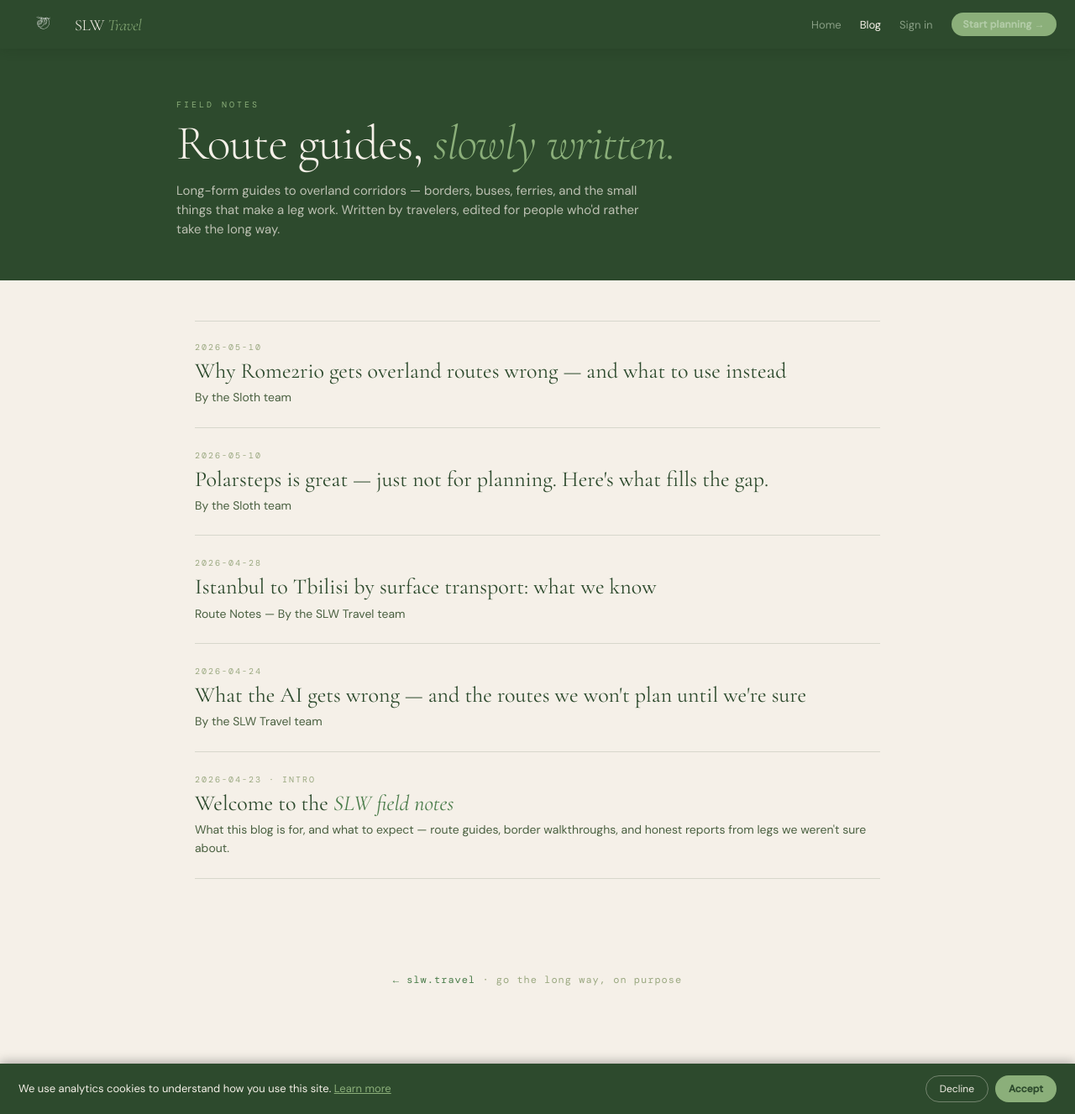
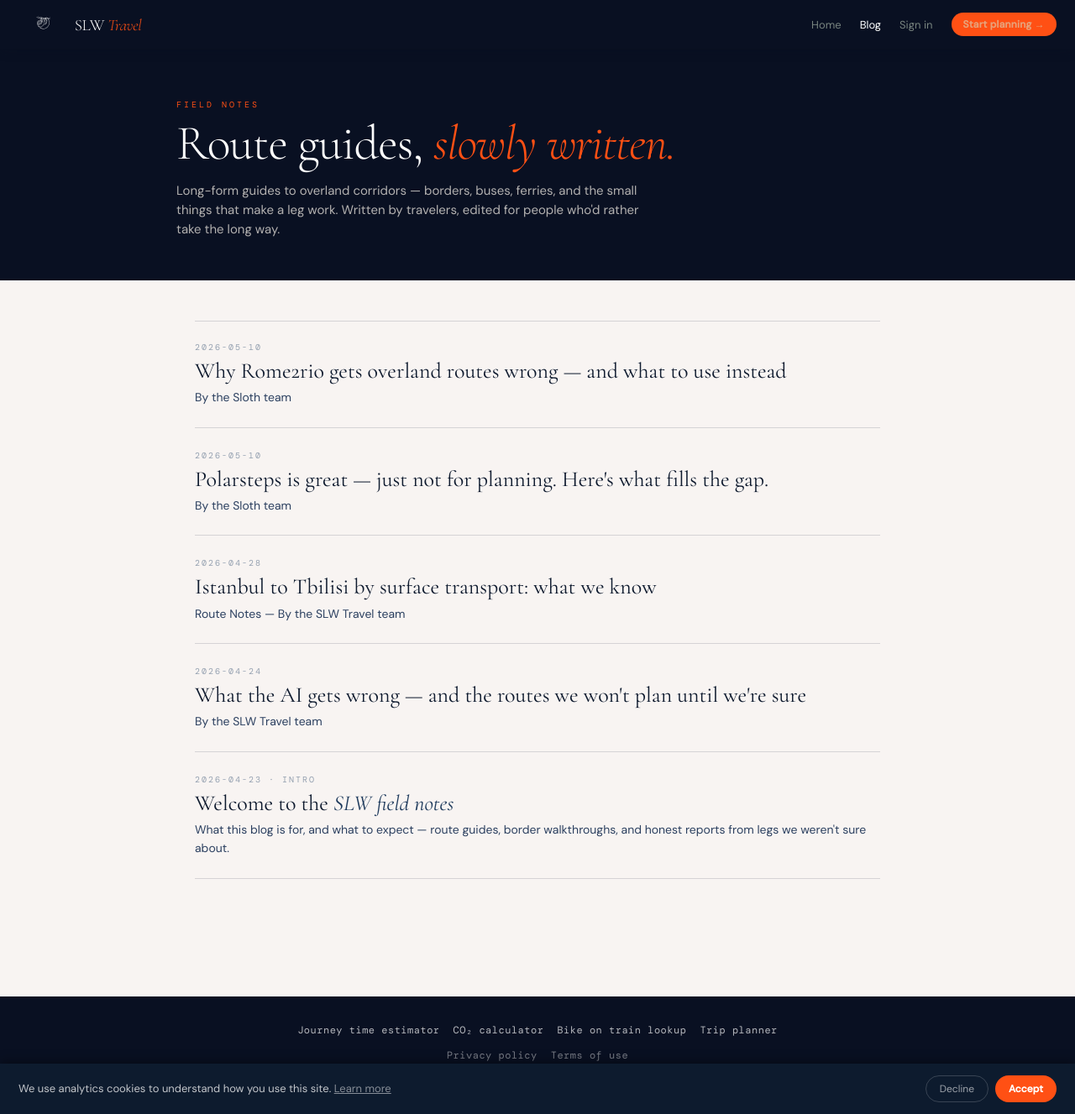
Before and after one commit to srohan8/slw-travel, a Jekyll site: the page built from blog/index.html, in a window 1280 px wide and 1327 px high. Shown: the whole window at 84% size. Built offline with Jekyll 4.4.1, drawn with Linux system fonts in a browser that asks for light colours; some web fonts are replaced.

Commit message:
Update blog + tool pages to app design system
- Replace green token set (--moss:#2D4A2D, --fern:#4A7C4A, --sage:#8BAF7A)
  with app dark navy/orange tokens (--dusk:#091022, --fern:#1E3A5C, --sage:#FF5014)
- Nav backgrounds: var(--moss) → var(--dusk) on all 4 pages
- CTA buttons: green → orange (--sage), text white
- Primary action buttons (calc-btn): green fern → orange sage
- Filter pill active state: --moss → --dusk (bike-on-train)
- Blog: cookie banner updated to dark theme (#0D1B2E, orange accept)
- Blog: simple footer replaced with full tools footer
- All footers: added /blog link alongside the 3 tools + trip planner

Co-Authored-By: Claude Sonnet 4.6 <noreply@anthropic.com>

```diff
--- a/blog/index.html
+++ b/blog/index.html
@@ -19,12 +19,12 @@ function initPostHog(){posthog.init('phc_pXgQk4KkBHuFfnSd7VVHe6ZywTDq5dF6w479ae2
 <style>
 *, *::before, *::after { box-sizing: border-box; margin: 0; padding: 0; }
 :root {
-  --moss:#2D4A2D; --fern:#4A7C4A; --sage:#8BAF7A; --mist:#D4E3CC;
-  --cream:#F5F0E8; --sand:#E8DFD0;
-  --bark:#6B4F3A; --rust:#C4622D; --dusk:#2D4A2D; --gold:#C9A84C;
-  --bg:#FAF7F2; --bg3:var(--cream);
-  --text:#2D4A2D; --text2:#4A6040; --text3:#9AA880;
-  --border:rgba(45,74,45,0.15);
+  --moss:#13213A; --fern:#1E3A5C; --sage:#FF5014; --dusk:#091022;
+  --cream:#FFFFFF; --sand:#F8F4F2;
+  --bark:#3A2A24; --rust:#FF5014; --gold:#FFB800;
+  --bg:#FFFFFF; --bg2:#FAF6F4; --bg3:#F8F4F2;
+  --text:#0E1A2E; --text2:#2C4060; --text3:#94A0B0;
+  --border:rgba(14,26,46,0.15);
   --serif:'Cormorant Garamond',Georgia,serif;
   --body:'DM Sans',system-ui,sans-serif;
   --mono:'DM Mono','Courier New',monospace;
@@ -32,10 +32,10 @@ function initPostHog(){posthog.init('phc_pXgQk4KkBHuFfnSd7VVHe6ZywTDq5dF6w479ae2
 body { font-family:var(--body); background:var(--bg3); color:var(--text); min-height:100vh; }
 
 .mkt-nav {
-  background:var(--moss); color:var(--cream);
+  background:var(--dusk); color:var(--cream);
   padding:13px 22px; display:flex; align-items:center; justify-content:space-between;
   position:sticky; top:0; z-index:20;
-  box-shadow:0 2px 12px rgba(26,43,26,0.2);
+  box-shadow:0 2px 12px rgba(9,16,34,0.3);
 }
 .mkt-logo { display:flex; align-items:center; gap:8px; text-decoration:none; }
 .mkt-logo-text { font-family:var(--serif); font-weight:300; font-size:19px; color:var(--cream); letter-spacing:-0.3px; }
@@ -44,13 +44,13 @@ body { font-family:var(--body); background:var(--bg3); color:var(--text); min-he
 .mkt-nav-links a { color:rgba(212,227,204,0.55); text-decoration:none; transition:color .2s; }
 .mkt-nav-links a:hover, .mkt-nav-links a.active { color:var(--cream); }
 .mkt-cta-pill {
-  background:var(--sage); color:var(--dusk); padding:6px 14px; border-radius:99px;
+  background:var(--sage); color:#fff; padding:6px 14px; border-radius:99px;
   font-weight:600; font-size:12px; cursor:pointer; letter-spacing:0.2px;
   border:none; font-family:var(--body); text-decoration:none; display:inline-block;
 }
 @media(max-width:640px){ .mkt-nav-links a:not(.active) { display:none; } }
 
-.blog-hero { background:var(--dusk); color:var(--cream); padding:60px 22px 48px; }
+.blog-hero { background:var(--dusk); color:var(--cream); padding:60px 22px 48px; border-bottom:none; }
 .blog-hero-inner { max-width:860px; margin:0 auto; }
 .kicker { font-family:var(--mono); font-size:10px; letter-spacing:3px; text-transform:uppercase; color:var(--sage); }
 .blog-h1 { font-family:var(--serif); font-weight:300; font-size:clamp(38px,6vw,58px); line-height:1.05; letter-spacing:-1px; margin:10px 0 14px; }
@@ -71,18 +71,25 @@ body { font-family:var(--body); background:var(--bg3); color:var(--text); min-he
 
 .empty { padding:40px 0; text-align:center; color:var(--text3); font-size:14px; }
 
-footer { text-align:center; padding:32px; color:var(--text3); font-size:12px; font-family:var(--mono); letter-spacing:1px; }
-footer a { color:var(--fern); text-decoration:none; }
+.site-footer{background:var(--dusk);padding:32px 24px;font-size:12px;font-family:var(--mono);letter-spacing:0.5px;margin-top:60px}
+.site-footer-inner{max-width:860px;margin:0 auto;display:flex;flex-direction:column;gap:14px;align-items:center;text-align:center}
+.site-footer-tools{display:flex;flex-wrap:wrap;gap:16px;justify-content:center}
+.site-footer-tools a{color:rgba(255,255,255,0.7);text-decoration:none;transition:color .2s}
+.site-footer-tools a:hover{color:#fff}
+.site-footer-policy{display:flex;gap:16px;justify-content:center}
+.site-footer-policy a{color:rgba(255,255,255,0.45);text-decoration:none;transition:color .2s}
+.site-footer-policy a:hover{color:rgba(255,255,255,0.8)}
+.site-footer-copy{color:rgba(255,255,255,0.35)}
 </style>
 </head>
 <body>
 
 <!-- ── Cookie consent banner ── -->
-<div id="slw-consent-banner" style="display:none;position:fixed;bottom:0;left:0;right:0;z-index:9999;background:#2D4A2D;color:#F5F0E8;padding:14px 22px;align-items:center;justify-content:space-between;gap:16px;font-size:13px;font-family:'DM Sans',system-ui,sans-serif;box-shadow:0 -2px 12px rgba(0,0,0,0.3);">
-  <span style="line-height:1.4;">We use analytics cookies to understand how you use this site. <a href="https://slw.travel/privacy" style="color:#8BAF7A;">Learn&nbsp;more</a></span>
+<div id="slw-consent-banner" style="display:none;position:fixed;bottom:0;left:0;right:0;z-index:9999;background:#0D1B2E;color:rgba(255,255,255,0.75);padding:14px 22px;align-items:center;justify-content:space-between;gap:16px;font-size:13px;font-family:'DM Sans',system-ui,sans-serif;box-shadow:0 -2px 12px rgba(0,0,0,0.4);">
+  <span style="line-height:1.4;">We use analytics cookies to understand how you use this site. <a href="https://slw.travel/privacy" style="color:rgba(255,255,255,0.5);text-decoration:underline">Learn&nbsp;more</a></span>
   <div style="display:flex;gap:8px;flex-shrink:0;">
-    <button onclick="slwConsent('declined')" style="background:transparent;border:1px solid rgba(245,240,232,0.35);color:#F5F0E8;padding:7px 16px;border-radius:99px;cursor:pointer;font-size:12px;font-family:inherit;white-space:nowrap;">Decline</button>
-    <button onclick="slwConsent('accepted')" style="background:#8BAF7A;border:none;color:#2D4A2D;padding:7px 16px;border-radius:99px;cursor:pointer;font-size:12px;font-weight:600;font-family:inherit;white-space:nowrap;">Accept</button>
+    <button onclick="slwConsent('declined')" style="background:transparent;border:1px solid rgba(255,255,255,0.18);color:rgba(255,255,255,0.6);padding:7px 16px;border-radius:99px;cursor:pointer;font-size:12px;font-family:inherit;white-space:nowrap;">Decline</button>
+    <button onclick="slwConsent('accepted')" style="background:#FF5014;border:none;color:#fff;padding:7px 16px;border-radius:99px;cursor:pointer;font-size:12px;font-weight:600;font-family:inherit;white-space:nowrap;">Accept</button>
   </div>
 </div>
 <script>function slwConsent(c){localStorage.setItem('slw_cookie_consent',c);var b=document.getElementById('slw-consent-banner');if(b)b.style.display='none';if(c==='accepted'&&typeof initPostHog==='function')initPostHog();}</script>
@@ -122,8 +129,20 @@ footer a { color:var(--fern); text-decoration:none; }
   </div>
 </main>
 
-<footer>
-  <a href="/">← slw.travel</a> · go the long way, on purpose
+<footer class="site-footer">
+  <div class="site-footer-inner">
+    <div class="site-footer-tools">
+      <a href="/how-long">Journey time estimator</a>
+      <a href="/carbon">CO₂ calculator</a>
+      <a href="/bike-on-train">Bike on train lookup</a>
+      <a href="/app">Trip planner</a>
+    </div>
+    <div class="site-footer-policy">
+      <a href="/privacy">Privacy policy</a>
+      <a href="/terms">Terms of use</a>
+    </div>
+    <div class="site-footer-copy">By Sloth · Go the long way. On purpose.</div>
+  </div>
 </footer>
 
 </body>
```
Also changed, not shown: bike-on-train/index.html (+14 -13 lines), carbon/index.html (+14 -13 lines), how-long/index.html (+13 -12 lines).
